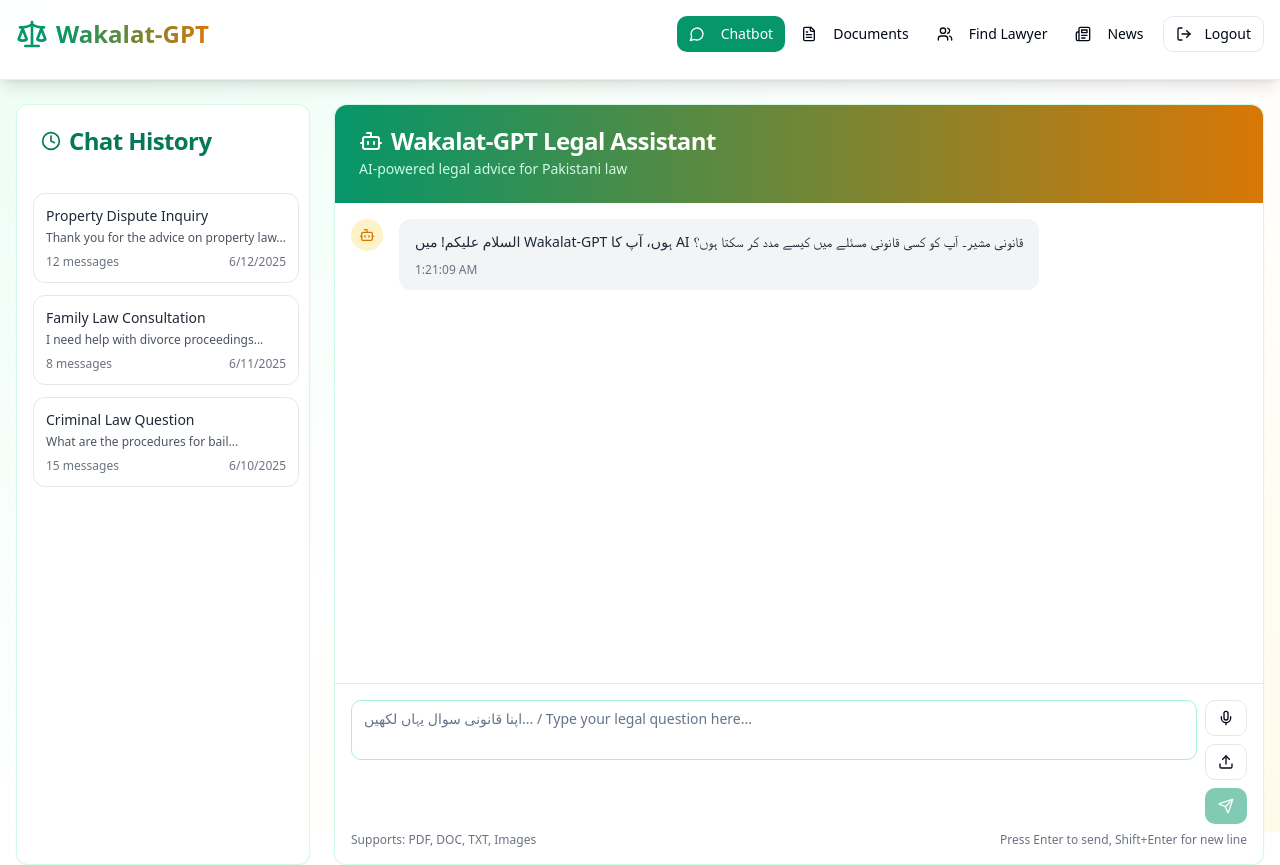
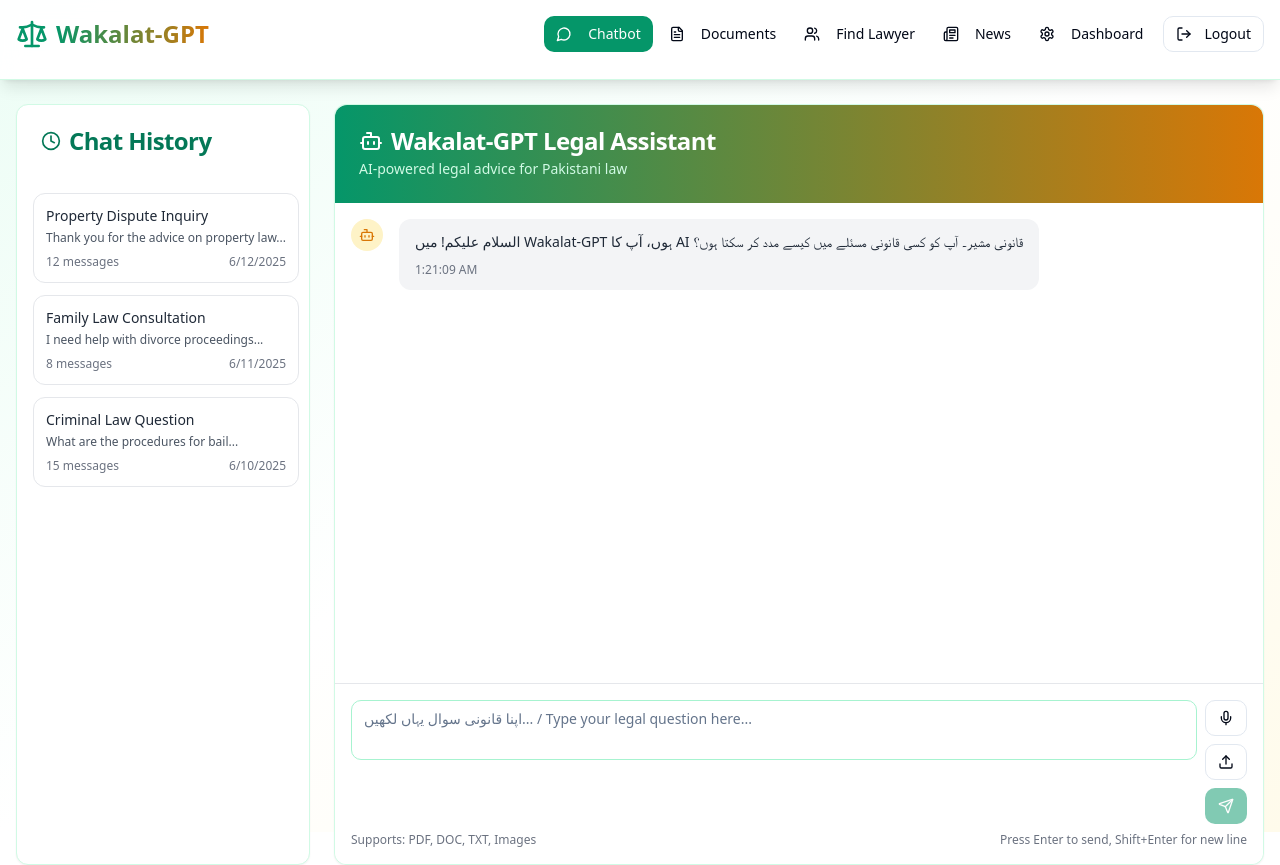
Before and after one commit to Hamid-GenAI-Eng/pak-law-nexus, a React (Vite) app: page /chat in a window 1280 px wide. Built offline with nearby package versions, Linux system fonts and the light colour scheme.

Commit message:
Add lawyer dashboard to navbar
Add lawyer dashboard option to the navigation bar.

```diff
--- a/src/components/NavBar.tsx
+++ b/src/components/NavBar.tsx
@@ -1,6 +1,6 @@
 
 import { Button } from "@/components/ui/button";
-import { Scale, MessageCircle, FileText, Users, Newspaper, LogOut } from "lucide-react";
+import { Scale, MessageCircle, FileText, Users, Newspaper, LogOut, Settings } from "lucide-react";
 import { Link, useNavigate, useLocation } from "react-router-dom";
 import { useToast } from "@/hooks/use-toast";
 
@@ -105,6 +105,19 @@ const NavBar = ({ isLoggedIn, onLogout }: NavBarProps) => {
                     <Newspaper className="h-4 w-4 mr-2" />
                     News
                   </Button>
+
+                  <Button
+                    variant={isActive('/lawyer-dashboard') ? "default" : "ghost"}
+                    size="sm"
+                    onClick={() => navigate('/lawyer-dashboard')}
+                    className={`${isActive('/lawyer-dashboard')
+                      ? 'bg-emerald-600 hover:bg-emerald-700 text-white'
+                      : 'hover:bg-emerald-50 hover:text-emerald-700'
+                    } transition-all duration-200`}
+                  >
+                    <Settings className="h-4 w-4 mr-2" />
+                    Dashboard
+                  </Button>
                 </div>
 
                 {/* Mobile Navigation Dropdown */}
@@ -118,6 +131,7 @@ const NavBar = ({ isLoggedIn, onLogout }: NavBarProps) => {
                     <option value="/documents">Documents</option>
                     <option value="/lawyers">Find Lawyer</option>
                     <option value="/news">News</option>
+                    <option value="/lawyer-dashboard">Dashboard</option>
                   </select>
                 </div>
 
```
